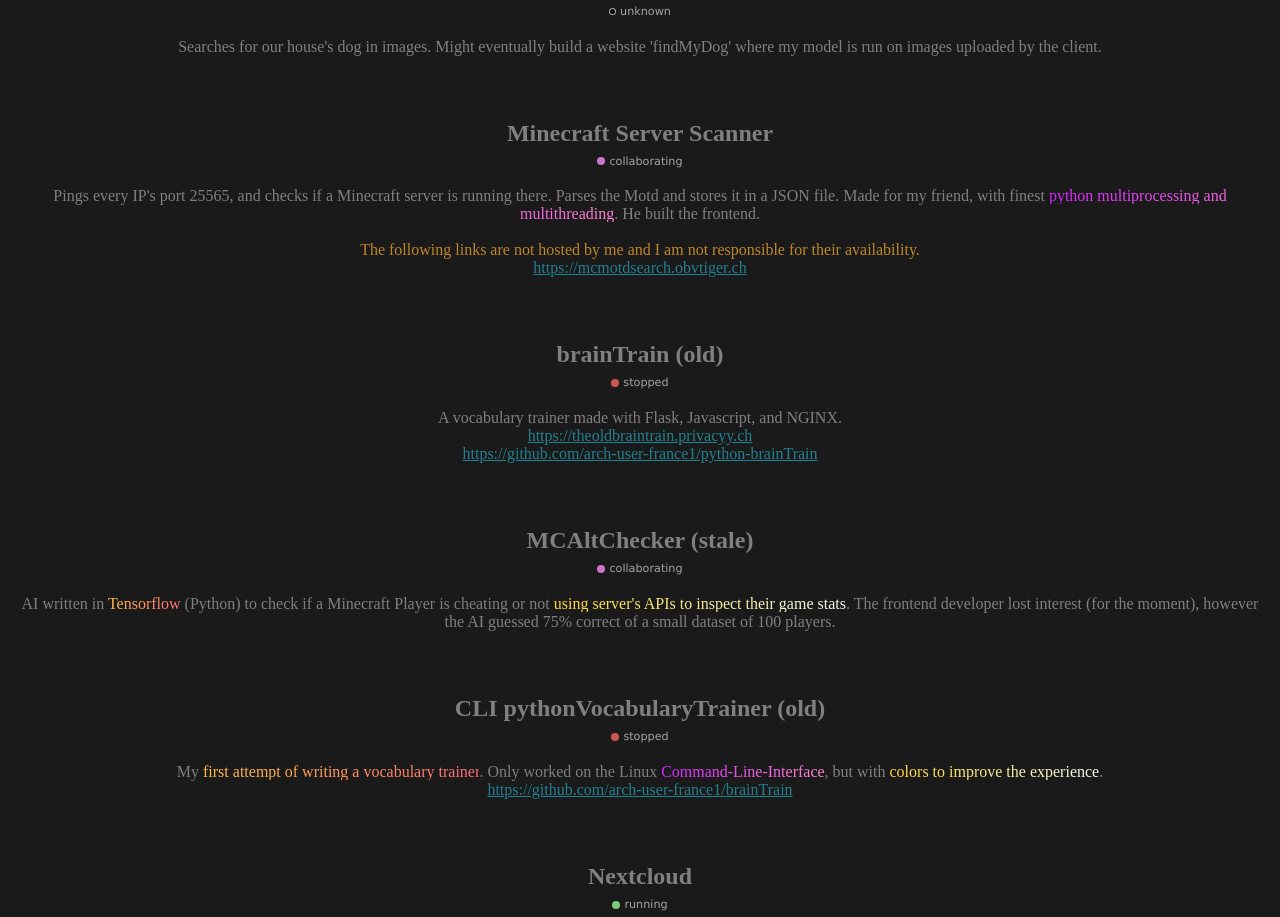
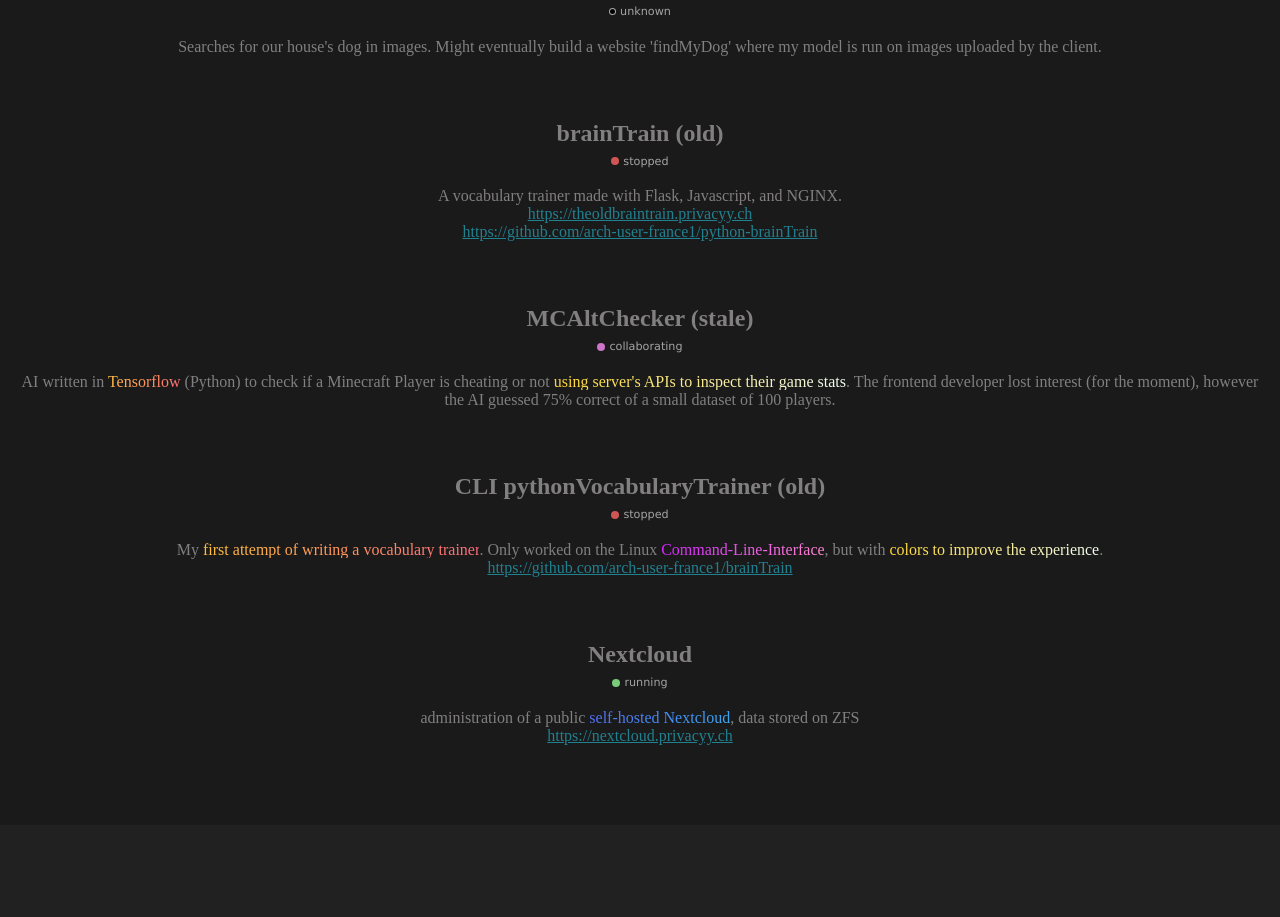
Before and after one commit to arch-user-france1/arch-user-france1, a Next.js app: page / in a window 1280 px wide. Shown: the part 1420-2337 px from the top of the page. After the commit the page ends 2245 px from the top, so only its background shows below. Built offline with nearby package versions, Linux system fonts and the light colour scheme.

Commit message:
remove MC Server Scanner

```diff
--- a/pages/index.js
+++ b/pages/index.js
@@ -156,16 +156,6 @@ export default function Page() {
       </Project>
 
       <Project
-      projectname="Minecraft Server Scanner"
-      link="https://mcmotdsearch.obvtiger.ch"
-      status="collaborating"
-      visibleLinks={["https://mcmotdsearch.obvtiger.ch"]}
-      responsibleHostingMsg
-      >
-        <span>Pings every IP's port 25565, and checks if a Minecraft server is running there. Parses the Motd and stores it in a JSON file. Made for my friend, with finest <GrMagenta>python multiprocessing and multithreading</GrMagenta>. He built the frontend.</span>
-      </Project>
-
-      <Project
       projectname="brainTrain (old)"
       status="stopped"
       link="https://theoldbraintrain.privacyy.ch/"
```
